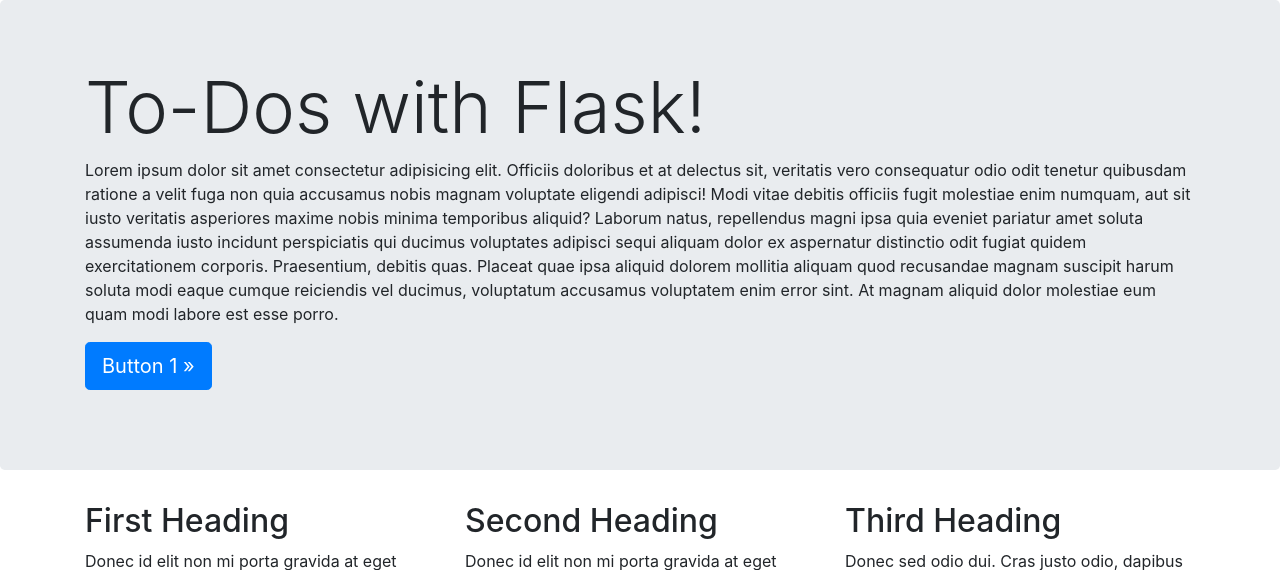
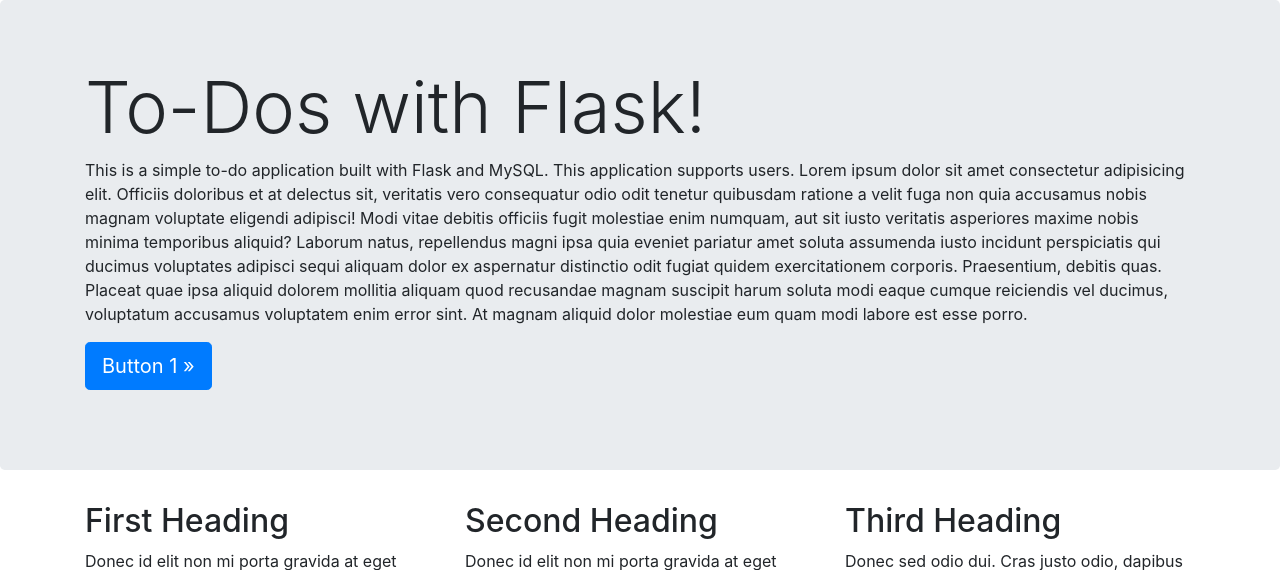
Before and after one commit to HeftyB/flask, a Flask app: page / in a window 1280 px wide. Shown: the part 56-626 px from the top of the page. Run offline with Flask 2, Linux system fonts and the light colour scheme; some libraries are stand-ins or nearby versions.

Commit message:
Description

```diff
--- a/templates/home.html
+++ b/templates/home.html
@@ -5,6 +5,7 @@
   <div class="container">
     <h1 class="display-3">To-Dos with Flask!</h1>
     <p>
+      This is a simple to-do application built with Flask and MySQL. This application supports users.
       Lorem ipsum dolor sit amet consectetur adipisicing elit. Officiis
       doloribus et at delectus sit, veritatis vero consequatur odio odit tenetur
       quibusdam ratione a velit fuga non quia accusamus nobis magnam voluptate
```
